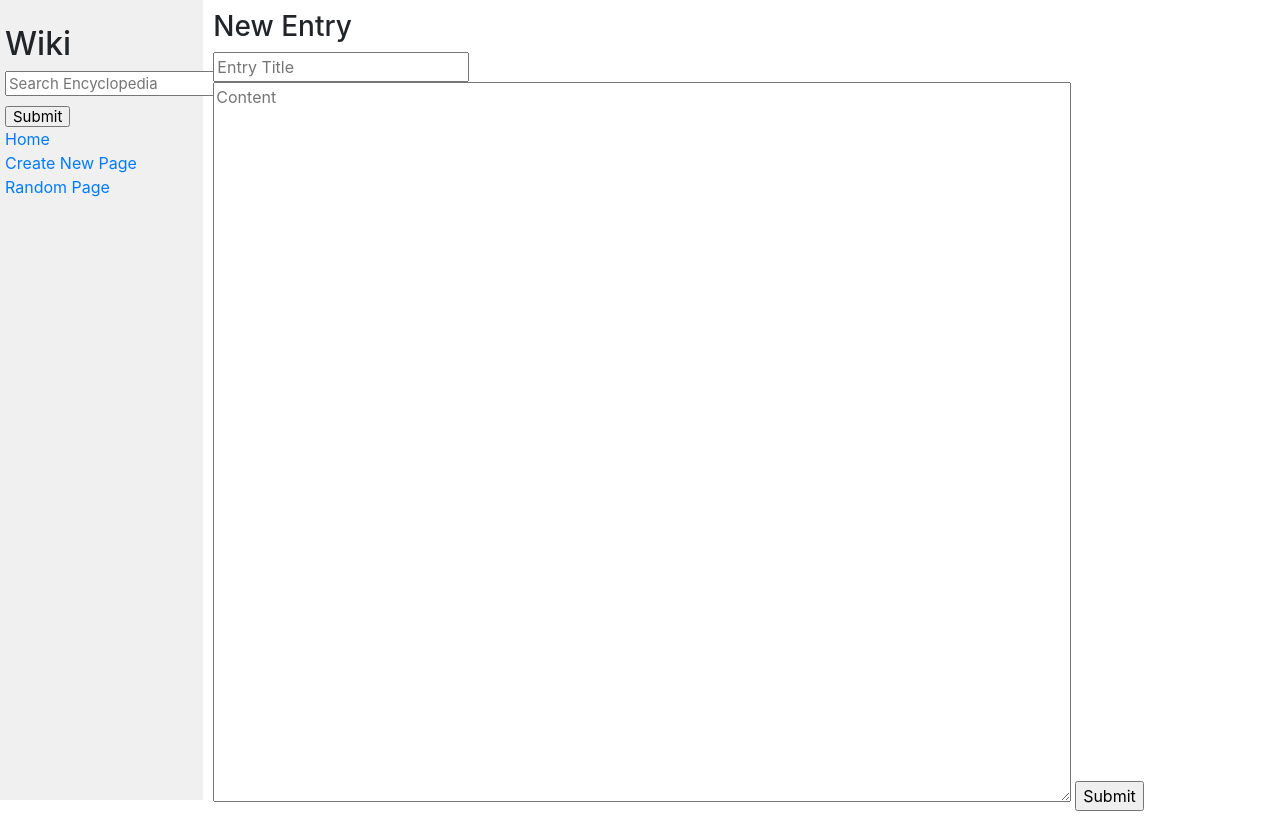
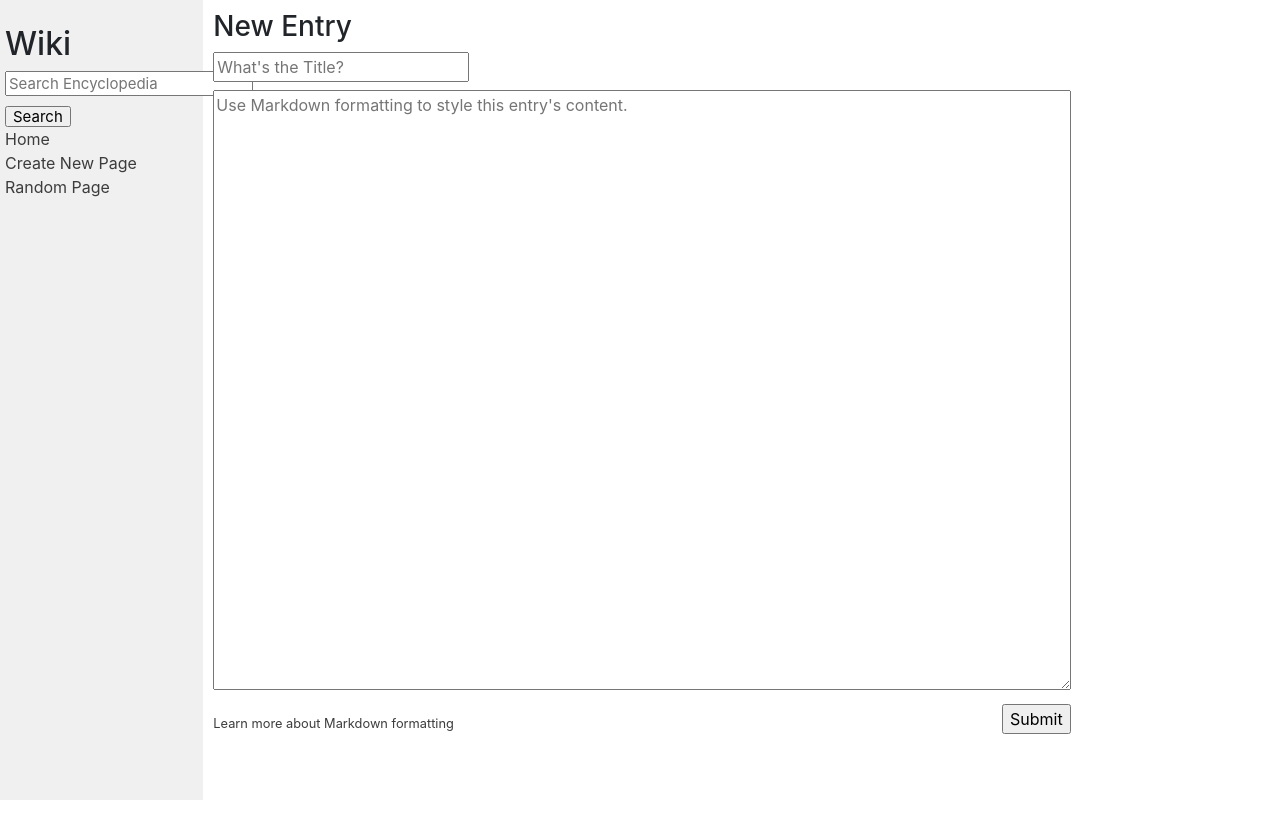
Before and after one commit to neo-nico-neiman/wiki, a Django app: page /new_entry/ in a window 1280 px wide. After the commit the page ends 800 px from the top, so only its background shows below. Run offline with Django 3.2, Linux system fonts and the light colour scheme; some libraries are stand-ins or nearby versions.

Commit message:
touch  up

```diff
--- a/encyclopedia/static/encyclopedia/styles.css
+++ b/encyclopedia/static/encyclopedia/styles.css
@@ -13,7 +13,7 @@ h1 {
 }
 
 textarea {
-    height: 90vh;
+    height: 75vh;
     width: 80%;
 }
 
@@ -36,3 +36,19 @@ textarea {
 .sidebar h2 {
     margin-top: 5px;
 }
+
+a {
+    text-decoration: none;
+    color:rgb(61, 60, 60);
+}
+
+a:hover {
+    text-decoration: none;
+}
+
+.form_footer {
+    display: flex;
+    justify-content: space-between;
+    align-items: flex-end;
+    width: 80%;
+}
--- a/encyclopedia/templates/encyclopedia/entry.html
+++ b/encyclopedia/templates/encyclopedia/entry.html
@@ -5,6 +5,8 @@
 {% endblock %}
 
 {% block body %}
-<a href="{% url 'wiki:edit_entry' title %}">Edit content</a>
-    {{ entry | default:"There is no data for this entry"}}
+<a href="{% url 'wiki:edit_entry' title %}" class="small">Edit content</a>
+<div class="w-75">
+    {{ entry | safe | default:"There is no data for this entry" }}
+</div>
 {% endblock %}
--- a/encyclopedia/templates/encyclopedia/index.html
+++ b/encyclopedia/templates/encyclopedia/index.html
@@ -6,7 +6,6 @@
 
 {% block body %}
     <h3>{{ header }}</h3>
-
     <ul>
         {% for entry in entries %}
             <li><a href="/wiki/{{entry}}">{{ entry }}</a></li>
--- a/encyclopedia/templates/encyclopedia/layout.html
+++ b/encyclopedia/templates/encyclopedia/layout.html
@@ -15,7 +15,7 @@
                 <form action="{% url 'wiki:search'%}" method="POST" class="search">
                     {% csrf_token %}
                     {{ form }}
-                    <input type="submit" style="margin-top: 10px;">
+                    <input type="submit" style="margin-top: 10px;" value="Search">
                 </form>
                 <div>
                     <a href="{% url 'wiki:index' %}">Home</a>
--- a/encyclopedia/templates/encyclopedia/new_entry.html
+++ b/encyclopedia/templates/encyclopedia/new_entry.html
@@ -10,7 +10,9 @@
     <form action="{% url 'wiki:new_entry'%}" method="POST">
         {% csrf_token %}
         {{ new_entry_form }}
+    <div class="form_footer">
+        <a href="https://docs.github.com/en/github/writing-on-github/basic-writing-and-formatting-syntax" class="small">Learn more about Markdown formatting</a>
         <input type="submit">
+    </div>
     </form>
-
 {% endblock %}
--- a/encyclopedia/views.py
+++ b/encyclopedia/views.py
@@ -3,16 +3,33 @@ from django import forms
 from django.http import HttpResponseRedirect
 from . import util
 from random import choice
+from markdown2 import Markdown
+
 class newSearchForm(forms.Form):#innherits from forms.Form
     search = forms.CharField( widget= forms.TextInput(attrs={'placeholder':'Search Encyclopedia'}), label='')
 
 class newEntryForm(forms.Form):
-    title = forms.CharField(widget= forms.TextInput(attrs={'placeholder':'Entry Title',}), label='')
-    content = forms.CharField(widget= forms.Textarea(attrs={'placeholder':'Content', 'cols': '40', 'rows': '5'}), label='')
+    title = forms.CharField(
+        widget = forms.TextInput(attrs={'placeholder':'What\'s the Title?'}),
+        label=''
+    )
+    content = forms.CharField(
+        widget = forms.Textarea(attrs={
+            'placeholder':'Use Markdown formatting to style this entry\'s content.',
+            'cols': '40',
+            'rows': '5',
+            'class': 'my-2'}),
+        label=''
+    )
 
 class editEntryForm(forms.Form):
-    title = forms.CharField(widget= forms.TextInput(attrs={'hidden': 'True'}), label='')
-    content = forms.CharField(widget= forms.Textarea(attrs={'cols': '40', 'rows': '5'}), label='')
+    title = forms.CharField(widget = forms.TextInput(attrs={'hidden': 'True'}), label='')
+    content = forms.CharField(widget = forms.Textarea(attrs={'cols': '40', 'rows': '5'}), label='')
+
+def markdowner(title):
+    markdowner = Markdown()
+    entry = util.get_entry(title)
+    return markdowner.convert(entry)
 
 def index(request):
     return render(request, 'encyclopedia/index.html', {
@@ -24,13 +41,13 @@ def index(request):
 def wiki(request, title):
     return render(request, 'encyclopedia/entry.html', {
         'title': title,
-        'entry': util.get_entry( title ),
+        'entry': markdowner(title),
         'form': newSearchForm()
     })
 
 def search(request):
     list_of_entries = util.list_entries()
-    form = newSearchForm( request.POST )
+    form = newSearchForm(request.POST)
     entries_substring = []
     if form.is_valid():
             search = form.cleaned_data['search']
@@ -42,7 +59,7 @@ def search(request):
                         title = search
                         return render(request, 'encyclopedia/entry.html', {
                         'title': title,
-                        'entry': util.get_entry( title ),
+                        'entry': util.get_entry(title),
                         'form': newSearchForm()
                         })
             if len( entries_substring ):
@@ -66,7 +83,7 @@ def search(request):
 
 def new_entry(request):
     if request.method == 'POST':
-        form = newEntryForm( request.POST )
+        form = newEntryForm(request.POST)
         entries_list = util.list_entries()
         if form.is_valid():
             title = form.cleaned_data['title']
@@ -83,7 +100,7 @@ def new_entry(request):
                 util.save_entry(title, content)
                 return render(request, 'encyclopedia/entry.html', {
                     'title': title,
-                    'entry': util.get_entry( title ),
+                    'entry': markdowner(title),
                     'form': newSearchForm()
                 })
             except Exception as e:
@@ -93,16 +110,15 @@ def new_entry(request):
             'new_entry_form': form,
             'error_message': e
             })
-    else:
-        return render(request, 'encyclopedia/new_entry.html', {
-            'header': 'New Entry',
-            'form': newSearchForm(),
-            'new_entry_form': newEntryForm()
-        })
+    return render(request, 'encyclopedia/new_entry.html', {
+        'header': 'New Entry',
+        'form': newSearchForm(),
+        'new_entry_form': newEntryForm(),
+    })
 
 def edit_entry(request, title):
     if request.method == 'POST':
-        form = editEntryForm( request.POST )
+        form = editEntryForm(request.POST)
         if form.is_valid():
             title = form.cleaned_data['title']
             content = form.cleaned_data['content']
@@ -111,7 +127,7 @@ def edit_entry(request, title):
                 util.save_entry(title, content)
                 return render(request, 'encyclopedia/entry.html', {
                     'title': title,
-                    'entry': util.get_entry( title ),
+                    'entry': markdowner(title),
                     'form': newSearchForm()
                 })
             except Exception as e:
@@ -125,8 +141,8 @@ def edit_entry(request, title):
         'header': 'Edit Entry',
         'title': title,
         'editForm': editEntryForm(
-            initial = { 'title': title, 'content': util.get_entry( title ) } ,
-            auto_id = 'False' ),
+            initial = {'title': title, 'content': util.get_entry( title )},
+            auto_id = 'False'),
         'form': newSearchForm()
     })
 
@@ -134,6 +150,6 @@ def random(request):
     entry = choice(util.list_entries())
     return render(request, 'encyclopedia/entry.html', {
         'title': entry,
-        'entry': util.get_entry( entry ),
+        'entry': markdowner(entry),
         'form': newSearchForm()
     })
```
Also changed, not shown: entries/Alforja.md (+2 -2 lines).
